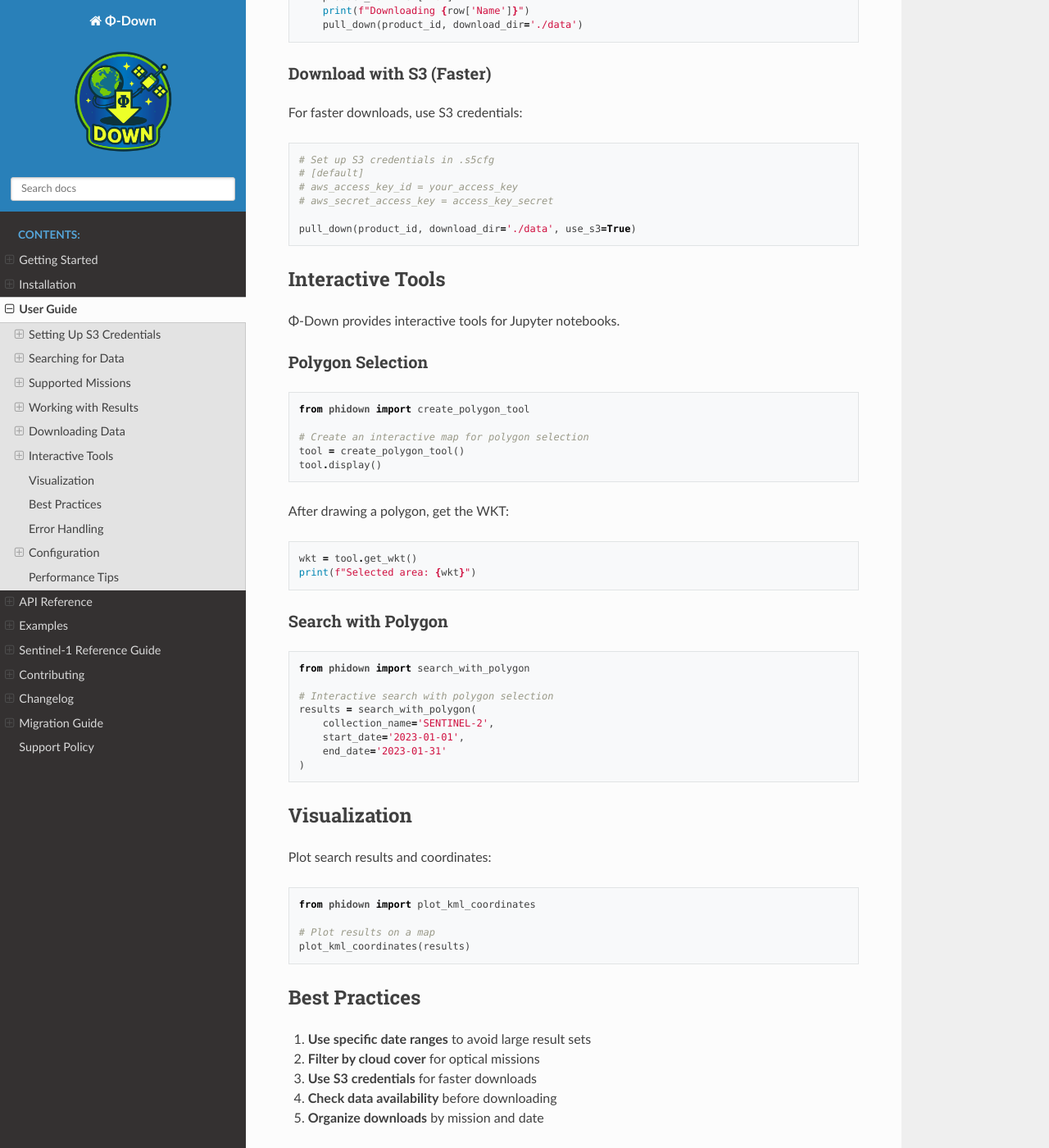
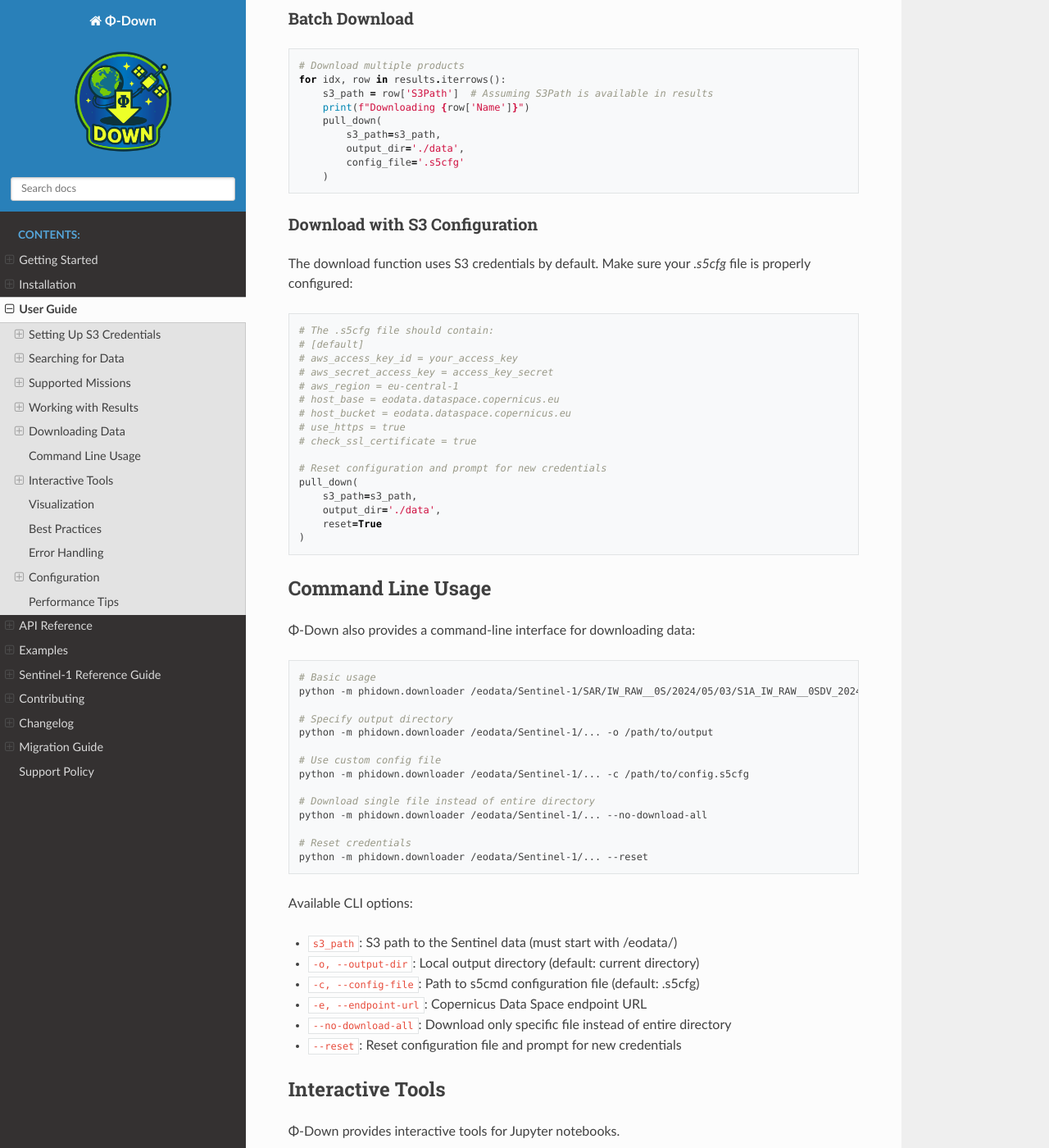
Before and after one commit to ESA-PhiLab/phidown, a Sphinx documentation site: the page built from docs/source/user_guide.rst, in a window 1280 px wide and 1400 px high, scrolled down 3704 px. Shown: the whole window at 82% size. Built offline with Sphinx 7.4.7 and the Read the Docs theme 3.1.0, drawn with Linux system fonts in a browser that asks for light colours; pages that are not in the unit, such as notebooks, are missing from menus; some of the changed text lies outside the part shown.

Commit message:
Refactor downloader module for command-line interface and logging
- Introduced a main function in downloader.py to handle command-line arguments for downloading Sentinel-1 data.
- Added argument parsing for S3 path, output directory, configuration file, endpoint URL, and options for selective downloading and resetting credentials.
- Implemented logging to track download progress and errors.
- Updated the download_product method in search.py to accept a configuration file parameter and pass it to the pull_down function.
- Cleaned up the s5cmd_utils.py file by ensuring proper return statements and formatting.

[Mismatch Between Docstring and Implementation in `pull_down` Function  #13]

```diff
--- a/docs/source/conf.py
+++ b/docs/source/conf.py
@@ -15,8 +15,8 @@ sys.path.insert(0, os.path.abspath('../../'))
 project = 'Φ-Down'
 copyright = '2025, Roberto Del Prete'
 author = 'Roberto Del Prete'
-release = '0.1.13'
-version = '0.1.13'
+release = '0.1.15'
+version = '0.1.15'
 
 # -- General configuration ---------------------------------------------------
 # https://www.sphinx-doc.org/en/master/usage/configuration.html#general-configuration
--- a/docs/source/user_guide.rst
+++ b/docs/source/user_guide.rst
@@ -175,11 +175,18 @@ Basic Download
 
 .. code-block:: python
 
-   from phidown.downloader import pull_down
+   from phidown.s5cmd_utils import download as pull_down
 
-   # Download a single product
-   product_id = results.iloc[0]['Id']
-   pull_down(product_id, download_dir='./data')
+   # Download a single product using S3 path
+   s3_path = '/eodata/Sentinel-1/SAR/IW_RAW__0S/2024/05/03/S1A_IW_RAW__0SDV_20240503T031926_20240503T031942_053701_0685FB_E003.SAFE'
+   pull_down(
+       s3_path=s3_path,
+       output_dir='./data',
+       config_file='.s5cfg',
+       endpoint_url='https://eodata.dataspace.copernicus.eu',
+       download_all=True,
+       reset=False
+   )
 
 Batch Download
 ^^^^^^^^^^^^^^
@@ -188,23 +195,68 @@ Batch Download
 
    # Download multiple products
    for idx, row in results.iterrows():
-       product_id = row['Id']
+       s3_path = row['S3Path']  # Assuming S3Path is available in results
        print(f"Downloading {row['Name']}")
-       pull_down(product_id, download_dir='./data')
+       pull_down(
+           s3_path=s3_path,
+           output_dir='./data',
+           config_file='.s5cfg'
+       )
 
-Download with S3 (Faster)
-^^^^^^^^^^^^^^^^^^^^^^^^^
+Download with S3 Configuration
+^^^^^^^^^^^^^^^^^^^^^^^^^^^^^^
 
-For faster downloads, use S3 credentials:
+The download function uses S3 credentials by default. Make sure your `.s5cfg` file is properly configured:
 
 .. code-block:: python
 
-   # Set up S3 credentials in .s5cfg
+   # The .s5cfg file should contain:
    # [default]
    # aws_access_key_id = your_access_key
    # aws_secret_access_key = access_key_secret
+   # aws_region = eu-central-1
+   # host_base = eodata.dataspace.copernicus.eu
+   # host_bucket = eodata.dataspace.copernicus.eu
+   # use_https = true
+   # check_ssl_certificate = true
 
-   pull_down(product_id, download_dir='./data', use_s3=True)
+   # Reset configuration and prompt for new credentials
+   pull_down(
+       s3_path=s3_path,
+       output_dir='./data',
+       reset=True
+   )
+
+Command Line Usage
+------------------
+
+Φ-Down also provides a command-line interface for downloading data:
+
+.. code-block:: bash
+
+   # Basic usage
+   python -m phidown.downloader /eodata/Sentinel-1/SAR/IW_RAW__0S/2024/05/03/S1A_IW_RAW__0SDV_20240503T031926_20240503T031942_053701_0685FB_E003.SAFE
+
+   # Specify output directory
+   python -m phidown.downloader /eodata/Sentinel-1/... -o /path/to/output
+
+   # Use custom config file
+   python -m phidown.downloader /eodata/Sentinel-1/... -c /path/to/config.s5cfg
+
+   # Download single file instead of entire directory
+   python -m phidown.downloader /eodata/Sentinel-1/... --no-download-all
+
+   # Reset credentials
+   python -m phidown.downloader /eodata/Sentinel-1/... --reset
+
+Available CLI options:
+
+* ``s3_path``: S3 path to the Sentinel data (must start with /eodata/)
+* ``-o, --output-dir``: Local output directory (default: current directory)
+* ``-c, --config-file``: Path to s5cmd configuration file (default: .s5cfg)
+* ``-e, --endpoint-url``: Copernicus Data Space endpoint URL
+* ``--no-download-all``: Download only specific file instead of entire directory
+* ``--reset``: Reset configuration file and prompt for new credentials
 
 Interactive Tools
 -----------------
@@ -285,7 +337,11 @@ Example workflow:
 
 .. code-block:: python
 
+   from phidown import CopernicusDataSearcher
+   from phidown.s5cmd_utils import download as pull_down
+
    try:
+       searcher = CopernicusDataSearcher()
        results = searcher.search(
            collection_name='SENTINEL-2',
            aoi_wkt=wkt,
@@ -294,7 +350,13 @@ Example workflow:
        )
 
        if len(results) > 0:
-           pull_down(results.iloc[0]['Id'], download_dir='./data')
+           # Assuming results contain S3Path column
+           s3_path = results.iloc[0]['S3Path']
+           pull_down(
+               s3_path=s3_path,
+               output_dir='./data',
+               config_file='.s5cfg'
+           )
        else:
            print("No products found for the given criteria")
 
@@ -344,9 +406,17 @@ Performance Tips
 .. code-block:: python
 
    # Efficient batch processing
+   from phidown.s5cmd_utils import download as pull_down
+   import time
+
    batch_size = 10
    for i in range(0, len(results), batch_size):
        batch = results.iloc[i:i+batch_size]
        for idx, row in batch.iterrows():
-           pull_down(row['Id'], download_dir='./data')
+           s3_path = row['S3Path']  # Assuming S3Path is available in results
+           pull_down(
+               s3_path=s3_path,
+               output_dir='./data',
+               config_file='.s5cfg'
+           )
        time.sleep(1)  # Be respectful to the API
```
Also changed, not shown: how_to_start.ipynb, 5 other files.
